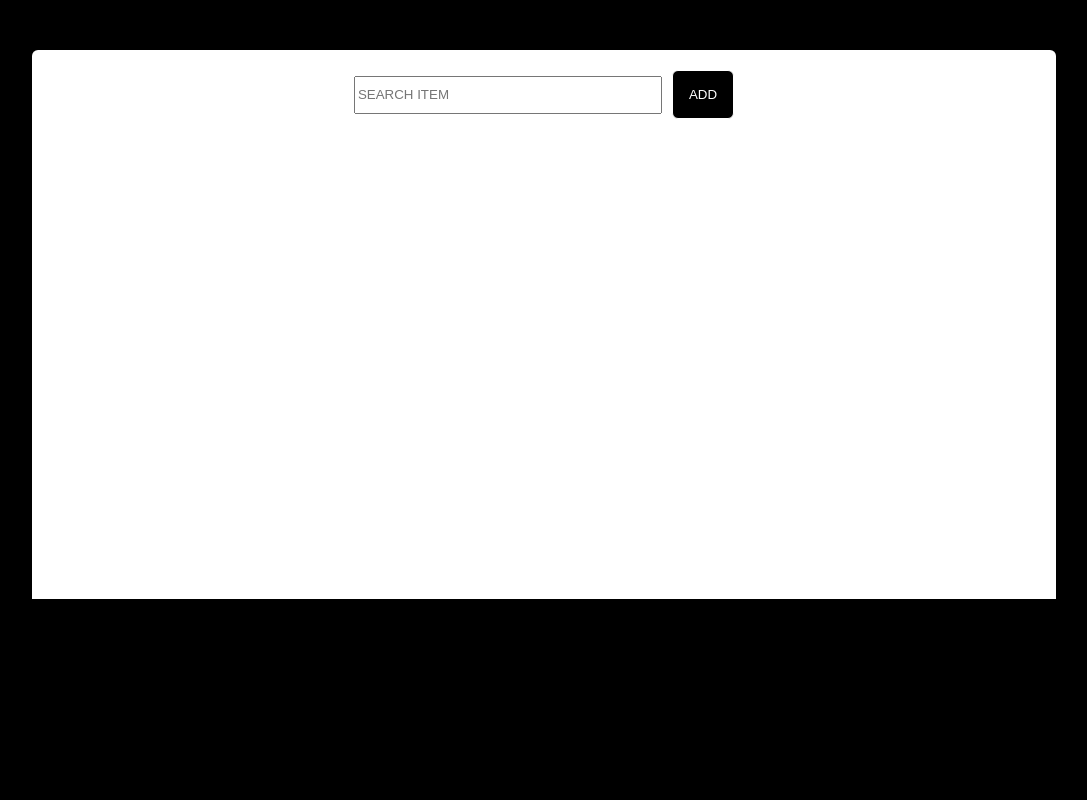
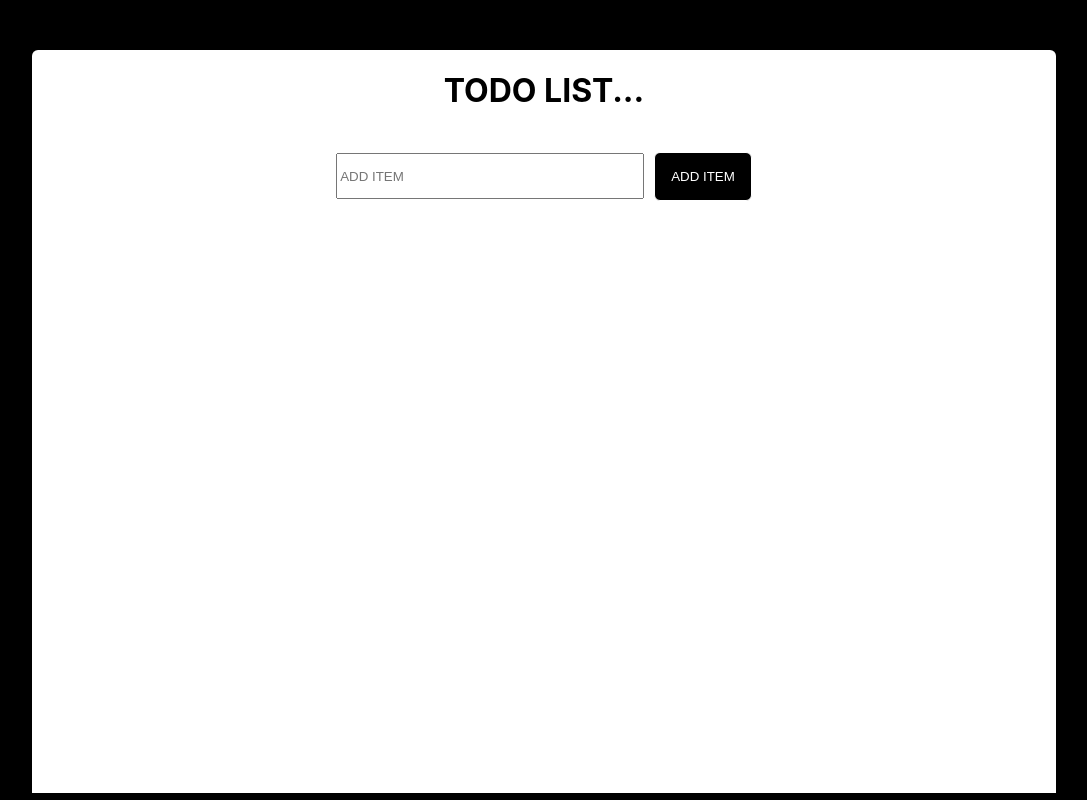
Before and after one commit to MarthaGamu/todo-list-react, a React (Create React App) app: page / in a window 1280 px wide. Shown: the whole page, without its empty margins (96-1183 px from the left). Built offline with nearby package versions, Linux system fonts and the light colour scheme.

Commit message:
updated the addHandler function

```diff
--- a/src/App.js
+++ b/src/App.js
@@ -5,6 +5,11 @@ import List from './List'
 const ListTodoWrapper = styled.div`
 	display: flex;
 	justify-content: center;
+`
+
+const StyledHeading = styled.h1`
+	color: black;
+	text-align: center;
 `
 const ListTodoContainer = styled.div`
 	margin-top: 50px;
@@ -21,7 +26,7 @@ const StyledForm = styled.form`
 
 const StyledInput = styled.input`
 	width: 300px;
-	height: 2rem;
+	height: 2.5rem;
 	text-transform: uppercase;
 
 	&:focus {
@@ -43,10 +48,17 @@ const StyledButton = styled.button`
 `
 
 export default function App() {
-	const [todo, setTodo] = useState([{ text: '', complete: false, id: 1 }])
+
+const initialState = {
+	text: '',
+	complete: '',
+  };
+
+	const [todo, setTodo] = useState(initialState)
 	const [todos, setTodos] = useState([])
 
 	console.log('todo', todo)
+	console.log('Todos', todos)
 
 	const onChangeHandler = (e) => {
 		const idValue = Math.random()
@@ -72,21 +84,27 @@ export default function App() {
 		setTodos(filtering)
 	}
 
-	const updateHandler = (e) => {
+	const AddHandler = (e) => {
 		e.preventDefault()
+		if(todo.text === '') return
+		if(todos.length === 6) alert('Please complete at least one todo in the list')
 		setTodos(todos.concat(todo))
-		setTodo([{ ...todo, text: '' }])
+		setTodo(initialState)
 	}
+
 	return (
 		<ListTodoWrapper>
 			<ListTodoContainer>
-				<StyledForm onSubmit={updateHandler}>
+				<StyledHeading>TODO LIST...</StyledHeading>
+				<StyledForm onSubmit={AddHandler}>
 					<StyledInput
+						aria-label='Add a todo list'
 						value={todo.text}
 						onChange={onChangeHandler}
-						placeholder='Search Item'
+						placeholder='Add Item'
+						name='add-item'
 					/>
-					<StyledButton onClick={updateHandler}>ADD</StyledButton>
+					<StyledButton onClick={AddHandler}>ADD ITEM</StyledButton>
 				</StyledForm>
 				<List
 					todos={todos}
--- a/src/List.js
+++ b/src/List.js
@@ -1,12 +1,16 @@
 import React from 'react'
 import styled from 'styled-components'
 
-const ListWrapper = styled.div`
+const ListWrapper = styled.ul`
 	width: 80vw;
-	height: 60vh;
+	height: 70vh;
 	background: white;
 	color: black;
 	text-transform: uppercase;
+	list-style-type: none;
+	margin: 0;
+	padding: 0;
+	padding-top: 2rem;
 `
 const StyledButton = styled.button`
 	background: black;
@@ -14,18 +18,28 @@ const StyledButton = styled.button`
 	margin-left: 2rem;
 	padding: 1rem 2rem;
 	border: 1px solid grey;
+	border-radius: 6px;
+
+	&:active {
+		background: brown;
+	}
 
 	&:focus {
 		outline: 2px solid red;
 	}
 `
+
+const StyledListItems = styled.li`
+	border-bottom: 1px solid grey;
+	padding: 1rem 0;
+`
+
 export default function List({ todos, handleComplete, deleteTodo }) {
 	return (
 		<ListWrapper>
 			{todos.map((todo, index) => {
 				return (
-					<>
-						<p key={index}>
+					<StyledListItems key={index}>
 						{todo.text}{' '}
 						<StyledButton
 							onClick={() => {
@@ -41,8 +55,7 @@ export default function List({ todos, handleComplete, deleteTodo }) {
 						>
 							Delete
 						</StyledButton>
-						</p>
-					</>
+					</StyledListItems>
 				)
 			})}
 		</ListWrapper>
```
Lines whose indentation alone changed are shown as unchanged.
